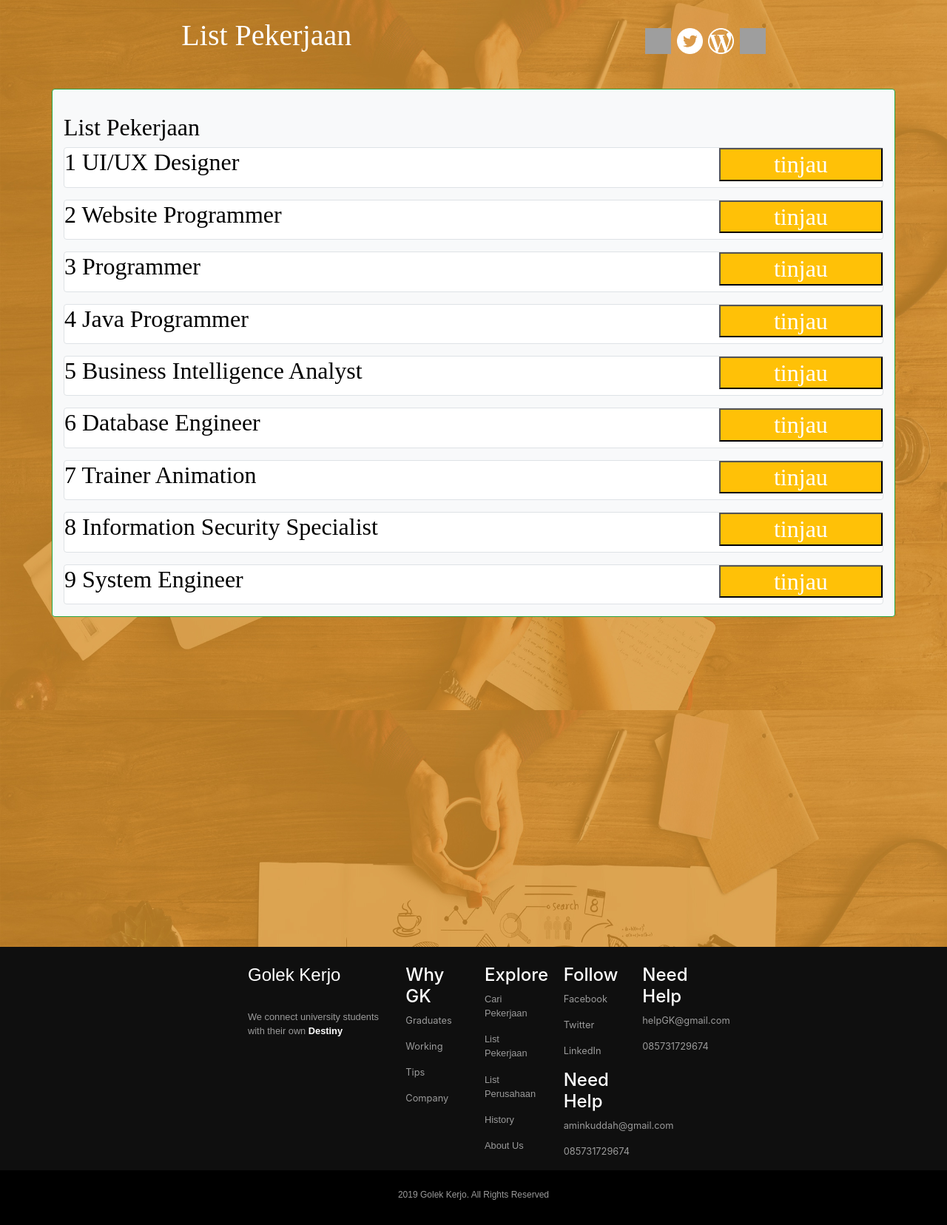
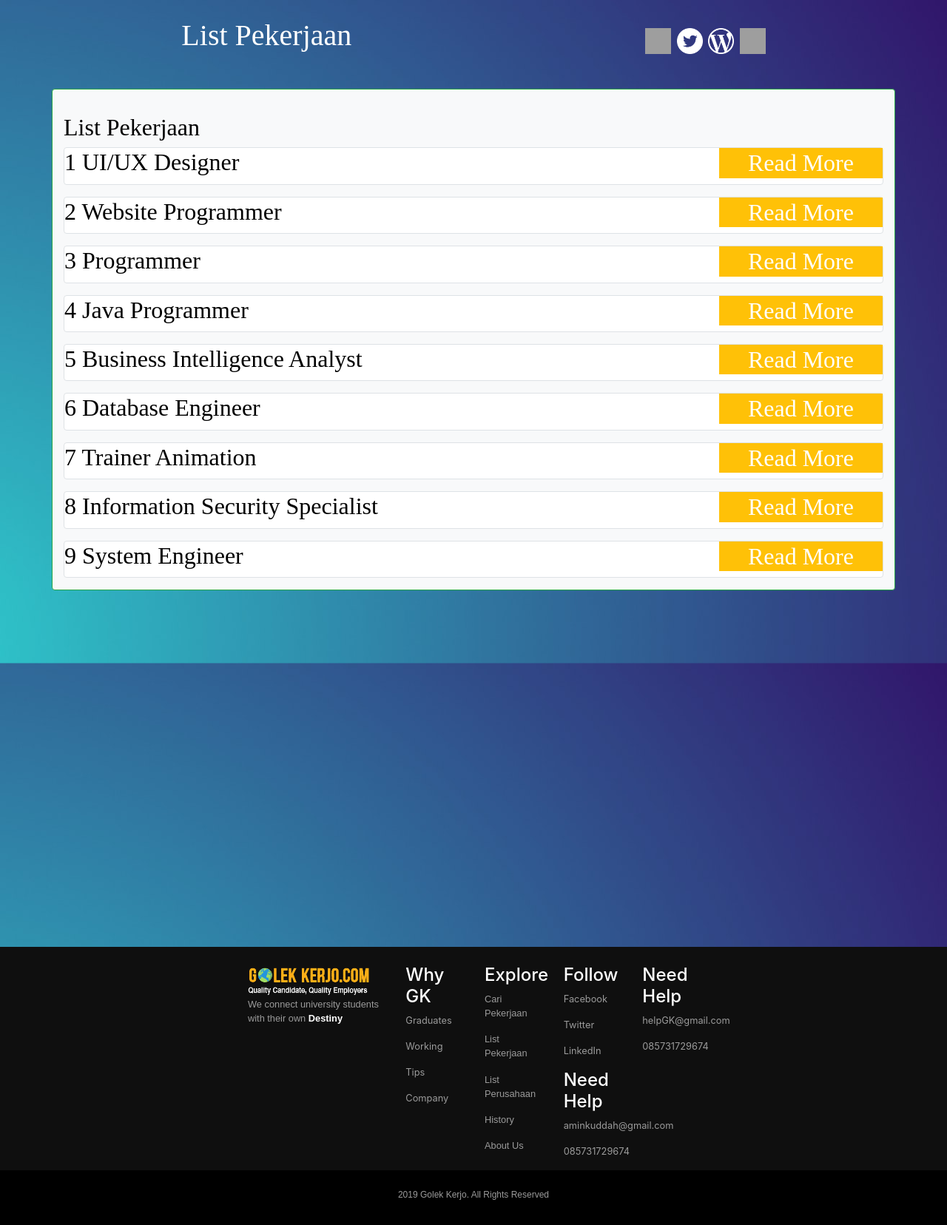
Before and after one commit to Aminkuddah/proyek2, a PHP site: page /listPekerjaan.php in a window 1280 px wide. Shown: the whole page at 74% size. Run offline with PHP 8.4, Linux system fonts and the light colour scheme; data comes from the database, SQL or seed files in the repository; data that the repository does not hold is empty; grey boxes are pictures that could not be loaded.

Commit message:
perbaiki list pekerjaan

```diff
--- a/proyek/css/listPekerjaan.css
+++ b/proyek/css/listPekerjaan.css
@@ -1,5 +1,5 @@
 body{
-    background-image: url(../img/listPekerjaan.jpg);
+    background-image: url(../img/gradien1.jpg);
     background-repeat: no-repeat;
     background-size: cover;
     background-attachment:fixed;
@@ -29,3 +29,12 @@ body{
     height: 250px; */
     color: blue;
 }
+
+#more{
+    display: none;
+}
+button{
+    border: none;
+    outline:none;
+
+}
--- a/proyek/module/bahan.php
+++ b/proyek/module/bahan.php
@@ -9,7 +9,7 @@
             <div class="row">
                 <div class="col-md-3"></div>
                 <div class="namaWebsite col-md-2"><br>
-                    <h4 style="color:white;">Golek Kerjo</h4><br>
+                    <img src="../img/judul1.png" style="width:90%;" alt="">
                     <p><small>We connect university students with their own <span style="color:white;"><strong>Destiny</strong></span></small></p>
                 </div>
                 <div class="col-md-1"><br>
--- a/proyek/module/listPekerjaan.php
+++ b/proyek/module/listPekerjaan.php
@@ -42,11 +42,16 @@ if(isset($_GET['pesan'])){
 
                             <div class="tinjau card border">
                                 <h2 style="color:black;"><?php echo $index++; ?>  <?php echo $row["nama_kategori"]; ?>
-                                <button class="bg bg-warning" style="color:white; float:right; width:20%;">tinjau</button></h2>
+                                <button type="button" id="read<?php echo $index ?>" onClick="read(<?php echo $index ?>)" class="bg bg-warning" style="color:white; float:right; width:20%;">Read More</button></h2>
                             </div>
-                            <div class="konten">
+                            <!-- <div class="konten">
                                 <p style="color:black;"><?php echo $row["keterangan"]; ?> </p>
-                            </div>
+                            </div> -->
+
+                            <!-- <h1 style="color:black">Lorem Ipsum</h1> -->
+                            <p style="color:black">
+                                <span style="display:none" class="more" id="more<?php echo $index ?>"><?php echo $row["keterangan"]; ?></span></p>
+                            <!-- <button type="button" id="read" onClick="read()">Read More</button> -->
                     <?php }
                     }else{ ?>
                         <tr>
@@ -69,6 +74,27 @@ if(isset($_GET['pesan'])){
         });
     </script>
 
+    <script type="text/javascript">
+        // var i=0;
+        let isOpen = false;
+
+        function read(i){
+            let idRead = "read" + i;
+            let idMore = "more" + i;
+
+            if(!isOpen){
+                document.getElementById(idMore).style.display = "inline";
+                document.getElementById(idRead).innerHTML = "Read less";
+                isOpen = true;
+            }
+            else{
+                document.getElementById(idMore).style.display = "none";
+                document.getElementById(idRead).innerHTML = "Read more";
+                isOpen = false;
+            }
+        }
+    </script>
+
     <?php include 'bahan.php';?>
 </body>
 </html>
```
